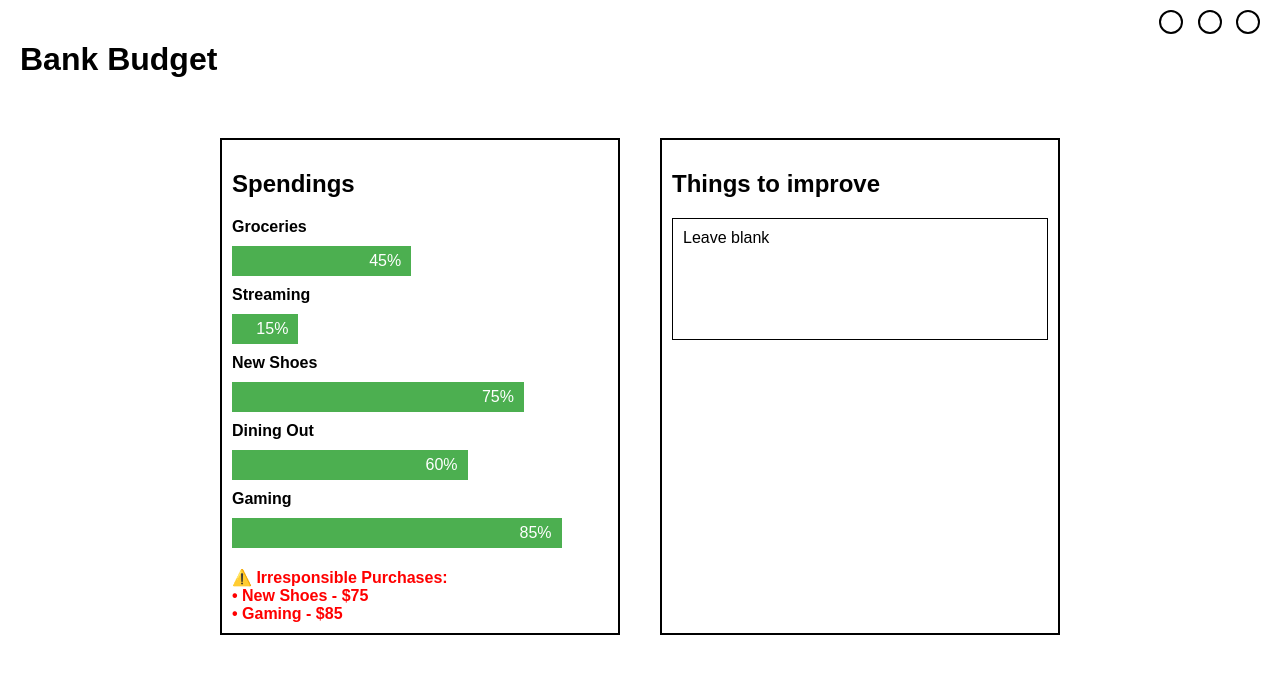
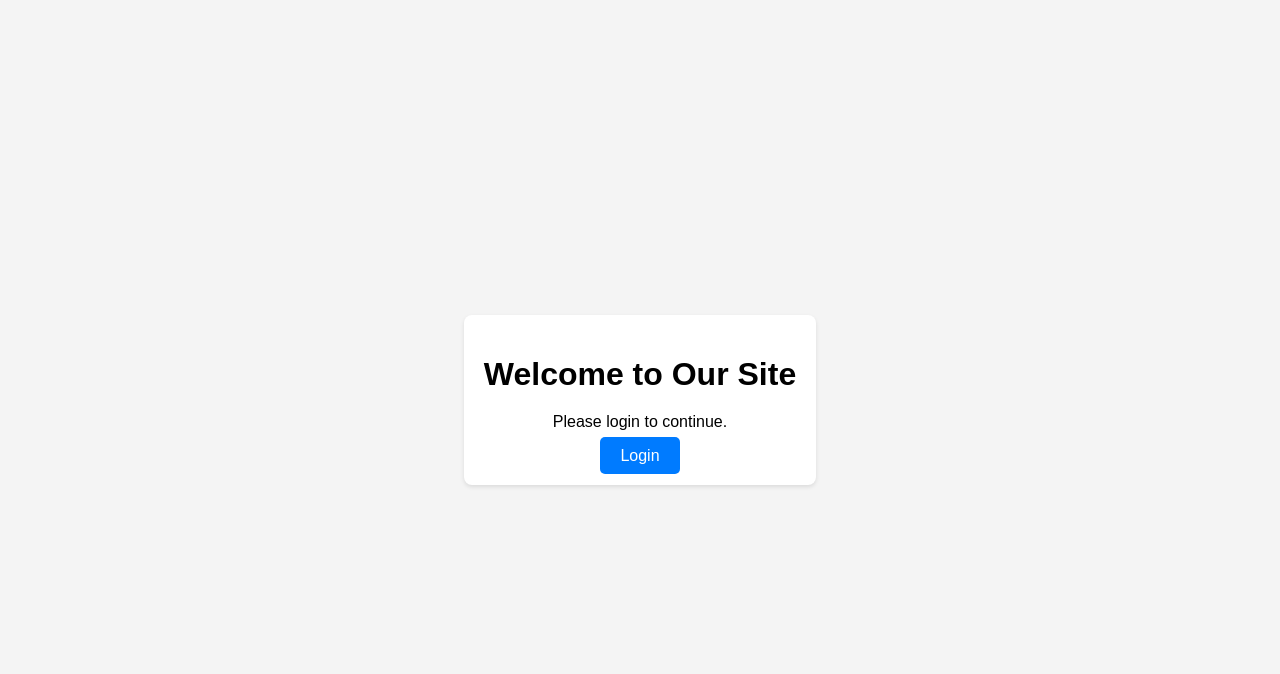
Before and after one commit to trak0L/BugetBankProj, a plain HTML site: page public/index.html in a window 1280 px wide. Drawn offline with Linux system fonts and the light colour scheme; some packages are replaced by stand-ins of ours.

Commit message:
new fake login page

```diff
--- a/public/index.html
+++ b/public/index.html
@@ -1,11 +1,9 @@
 <!DOCTYPE html>
-<html>
+<html lang="en">
 <head>
-  <meta charset="utf-8">
-  <meta name="viewport" content="width=device-width, initial-scale=1">
-  <title>Bank Budget</title>
-
-  <!-- Firebase scripts -->
+    <meta charset="UTF-8">
+    <meta name="viewport" content="width=device-width, initial-scale=1.0">
+    <title>Landing Page</title>
     <script defer src="/__/firebase/11.6.1/firebase-app-compat.js"></script>
     <script defer src="/__/firebase/11.6.1/firebase-auth-compat.js"></script>
     <script defer src="/__/firebase/11.6.1/firebase-database-compat.js"></script>
@@ -17,32 +15,51 @@
     <script defer src="/__/firebase/11.6.1/firebase-remote-config-compat.js"></script>
     <script defer src="/__/firebase/11.6.1/firebase-performance-compat.js"></script>
     <script defer src="/__/firebase/init.js?useEmulator=true"></script>
+    <style>
+        body {
+            font-family: Arial, sans-serif;
+            margin: 0;
+            padding: 0;
+            background-color: #f4f4f4;
+            display: flex;
+            justify-content: center;
+            align-items: center;
+            height: 100vh;
+        }
 
-  <link rel="stylesheet" href="style.css">
+        .container {
+            background-color: #fff;
+            padding: 20px;
+            border-radius: 8px;
+            box-shadow: 0 2px 4px rgba(0, 0, 0, 0.1);
+            text-align: center;
+        }
+
+        h1 {
+            margin-bottom: 20px;
+        }
+
+        .login-button {
+            padding: 10px 20px;
+            background-color: #007bff;
+            color: white;
+            border: none;
+            border-radius: 5px;
+            cursor: pointer;
+            text-decoration: none;
+            transition: background-color 0.3s ease;
+        }
+
+        .login-button:hover {
+            background-color: #0056b3;
+        }
+    </style>
 </head>
-
 <body>
-  <h1>Bank Budget</h1>
-
-  <div class="top-right-icons">
-    <a href="upload.html" class="circle" title="Import Excel"></a>
-    <a href="#link2" class="circle" title="Go to Page 2"></a>
-    <a href="#link3" class="circle" title="Go to Page 3"></a>
+    <div class="container">
+        <h1>Welcome to Our Site</h1>
+        <p>Please login to continue.</p>
+        <a href="postLogin.html" class="login-button">Login</a>
     </div>
-
-  <div class="container">
-    <div class="section">
-      <h2>Spendings</h2>
-      <div id="graph" class="bar-container"></div>
-      <div id="flagged" class="flagged-list"></div>
-    </div>
-
-    <div class="section">
-      <h2>Things to improve</h2>
-      <div class="box">Leave blank</div>
-    </div>
-  </div>
-
-  <script src="BarExtendo.js"></script>
 </body>
 </html>
```
Also changed, not shown: public/postLogin.html (added, +32 -0 lines). Lines whose indentation alone changed are shown as unchanged.
